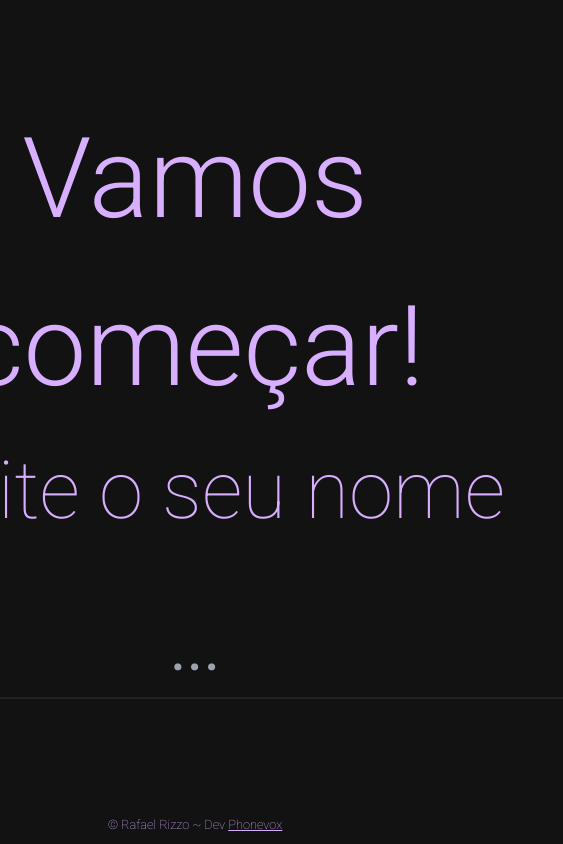
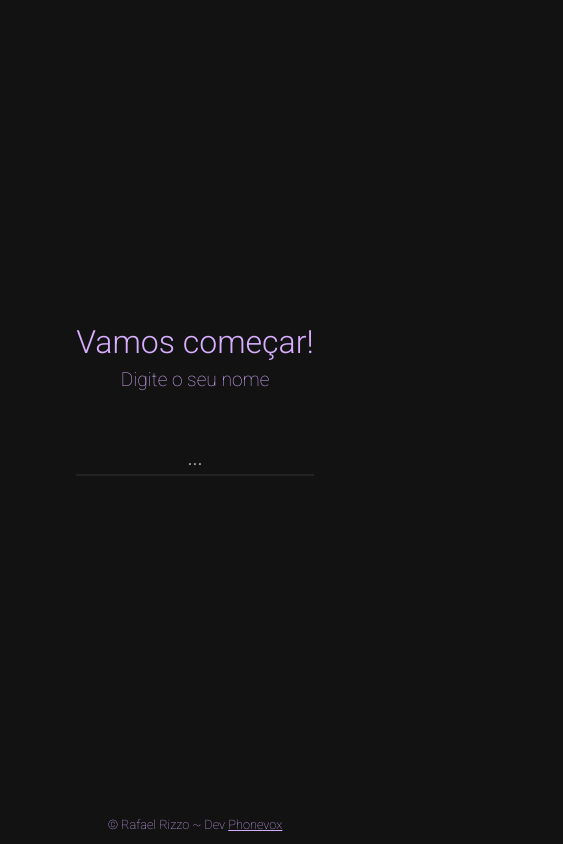
Before and after one commit to rafaelRizzoPVOX/helper-laudo-opa, a Next.js app: page / in a window 390 px wide. Shown: the whole page, 563 px wide, since content can reach past the window. Built offline with nearby package versions, Linux system fonts and the light colour scheme.

Commit message:
css ajustado dos steps

```diff
--- a/src/pages/Home.module.css
+++ b/src/pages/Home.module.css
@@ -11,6 +11,7 @@
     font-family: 'Roboto', sans-serif;
     position: relative;
     opacity: 0;
+    padding: 0 20px 50px 20px;
     padding-bottom: 50px;
     transform: translateY(-50px);
     animation: fadeIn 1s forwards ease;
@@ -40,6 +41,7 @@
     justify-content: center;
     flex-direction: column;
     max-width: 900px;
+    padding: 0 10px;
 }
 
 .main form label {
@@ -52,7 +54,7 @@
     border-bottom: 2px solid #222;
     outline: none;
     min-width: 100%;
-    font-size: 4rem;
+    font-size: 2rem;
     text-align: center;
 }
 
@@ -81,3 +83,32 @@
 .main footer a {
     text-decoration: underline;
 }
+
+@media (max-width: 768px) {
+    .main h1 {
+        font-size: 2.8rem;
+    }
+
+    .main h2 {
+        font-size: 1.8rem;
+    }
+
+    .main button {
+        padding: 10px 15px;
+        font-size: 1rem;
+    }
+}
+
+@media (max-width: 468px) {
+    .main h1 {
+        font-size: 2rem;
+    }
+
+    .main h2 {
+        font-size: 1.2rem;
+    }
+
+    .main input {
+        font-size: 1.2rem;
+    }
+}
--- a/src/pages/empresa/Empresa.module.css
+++ b/src/pages/empresa/Empresa.module.css
@@ -55,7 +55,7 @@
     border-bottom: 2px solid #222;
     outline: none;
     min-width: 100%;
-    font-size: 4rem;
+    font-size: 2rem;
     text-align: center;
 }
 
@@ -84,3 +84,32 @@
 .main footer a {
     text-decoration: underline;
 }
+
+@media (max-width: 768px) {
+    .main h1 {
+        font-size: 2.8rem;
+    }
+
+    .main h2 {
+        font-size: 1.8rem;
+    }
+
+    .main button {
+        padding: 10px 15px;
+        font-size: 1rem;
+    }
+}
+
+@media (max-width: 468px) {
+    .main h1 {
+        font-size: 2rem;
+    }
+
+    .main h2 {
+        font-size: 1.2rem;
+    }
+
+    .main input {
+        font-size: 1.2rem;
+    }
+}
--- a/src/pages/laudos/Laudos.module.css
+++ b/src/pages/laudos/Laudos.module.css
@@ -5,7 +5,7 @@
     height: 50px;
     padding: 0 20px;
     background-color: #8547be;
-    color: #111;
+    color: #F5F5F5;
     font-weight: 600;
 
     opacity: 0;
--- a/src/pages/laudos/index.jsx
+++ b/src/pages/laudos/index.jsx
@@ -128,6 +128,10 @@ export default function Laudos() {
                     <p>Nome: {capitalize(userName)}</p>
                     <p>Empresa: {capitalize(businessName)}</p>
                 </div>
+
+                <div>
+                    Voltar
+                </div>
             </nav>
 
             <section className={styles.section}>
--- a/src/styles/globals.css
+++ b/src/styles/globals.css
@@ -2,13 +2,15 @@
 @tailwind components;
 @tailwind utilities;
 
-body {
-    min-height: 100vh;
-    overflow-x: hidden;
+* {
+    margin: 0;
+    padding: 0;
+    box-sizing: border-box;
 }
 
-/* Exemplo de uso da paleta dark mode em CSS */
 body {
     background-color: #121212;
     color: #d8aeff;
+    overflow-x: hidden;
+    min-height: 100vh;
 }
```
